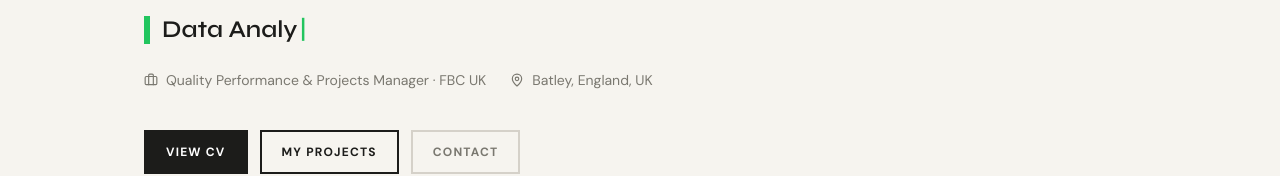
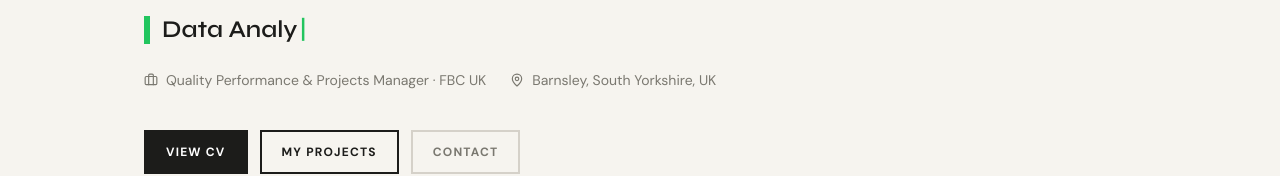
Before and after one commit to CosgroDev/CGRV, a Next.js app: page / in a window 1280 px wide. Shown: the part 452-628 px from the top of the page. Built offline with nearby package versions, Linux system fonts and the light colour scheme.

Commit message:
fix: update location from Batley to Barnsley, South Yorkshire
Corrects the personal location shown on the hero and CV header.
Work locations (Batley, South Kirkby, etc.) remain unchanged as those
reflect where the roles were based.

https://claude.ai/code/session_01UfURDNJ6LVvre5hAGRnFQa

```diff
--- a/app/cv/page.tsx
+++ b/app/cv/page.tsx
@@ -271,7 +271,7 @@ export default function CVPage() {
               <div className="flex items-center gap-2 text-sm text-[#7A7870]"
                 style={{ fontFamily: '"DM Sans", sans-serif' }}>
                 <MapPin size={13} />
-                <span>Batley, England, UK</span>
+                <span>Barnsley, South Yorkshire, UK</span>
               </div>
               <div className="flex items-center gap-2 text-sm text-[#7A7870]"
                 style={{ fontFamily: '"DM Sans", sans-serif' }}>
--- a/components/sections/hero.tsx
+++ b/components/sections/hero.tsx
@@ -99,7 +99,7 @@ export function Hero() {
         </div>
         <div className="flex items-center gap-2">
           <MapPin size={14} />
-          <span>Batley, England, UK</span>
+          <span>Barnsley, South Yorkshire, UK</span>
         </div>
       </div>
 
```
